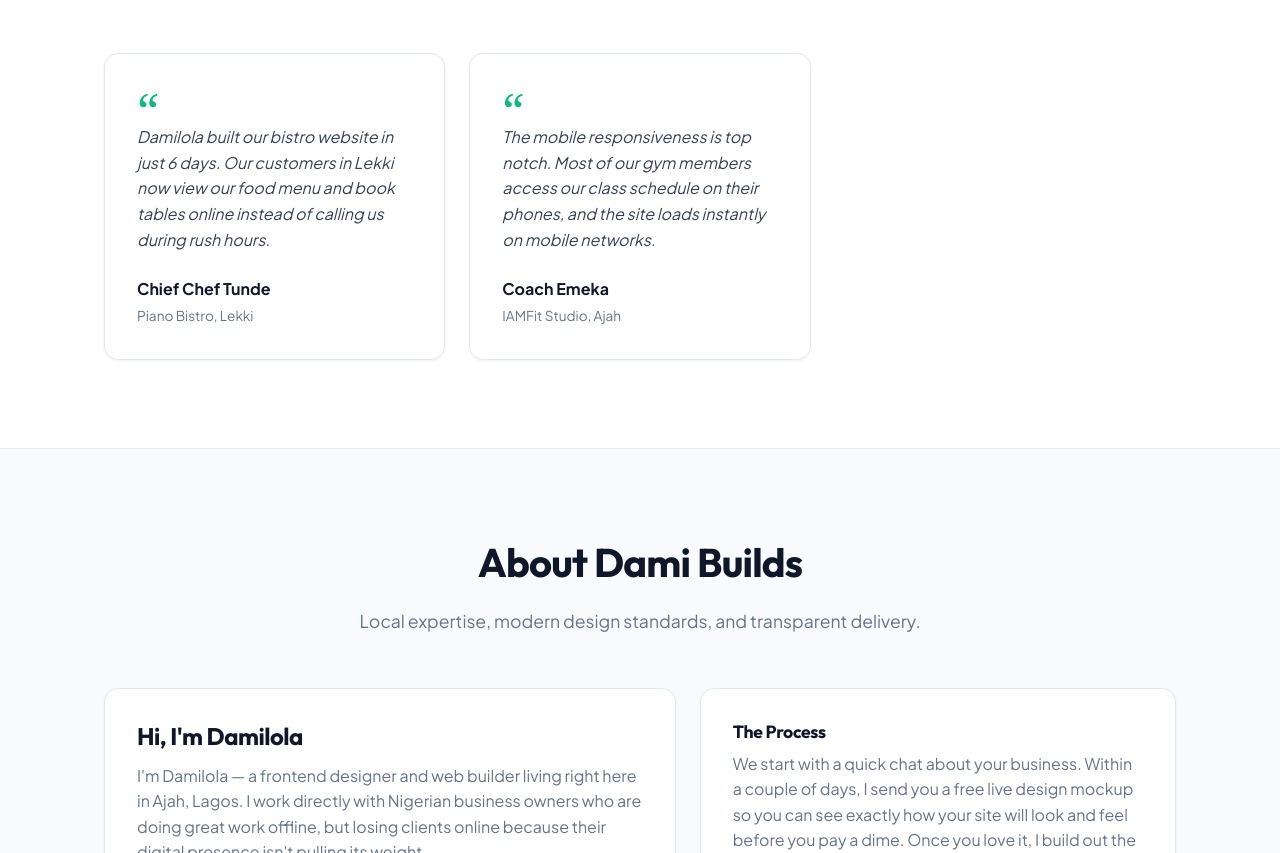
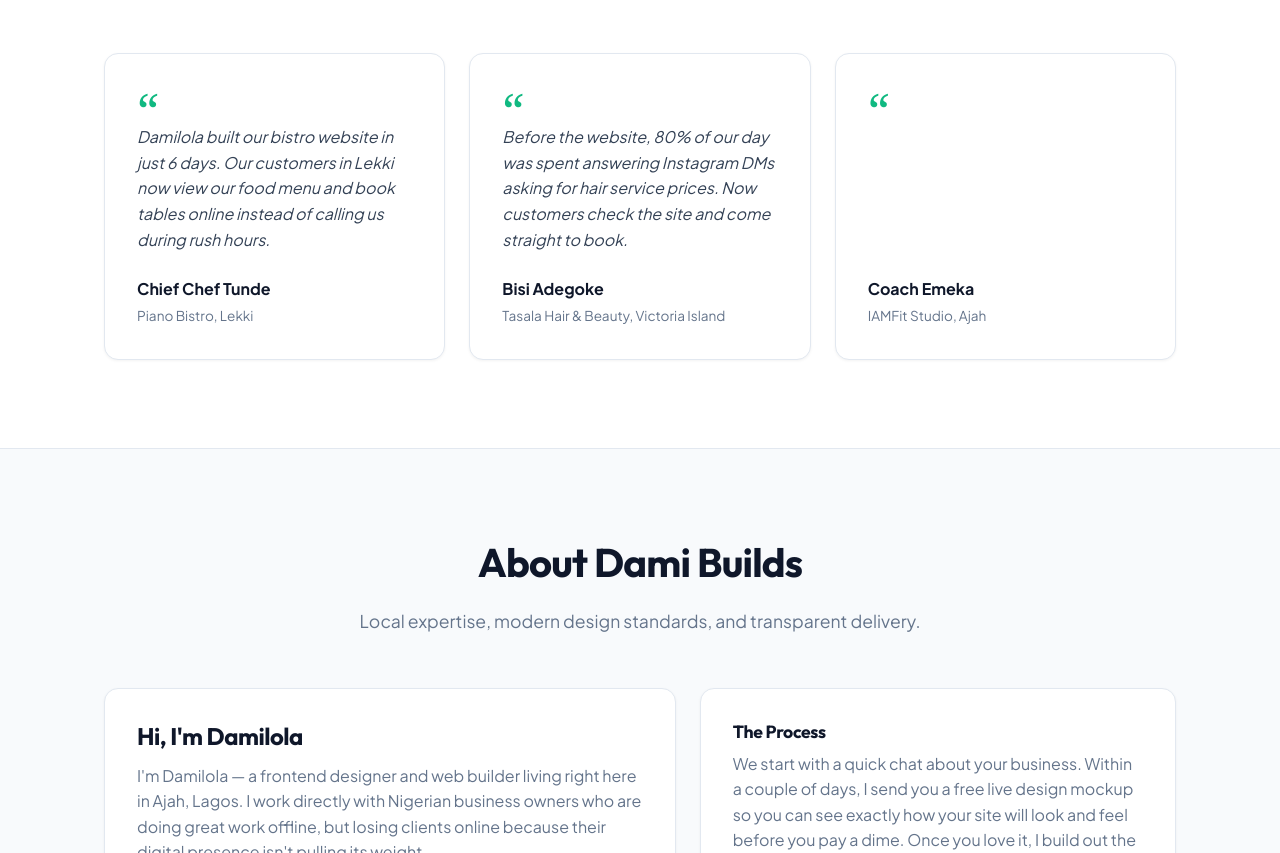
Before and after one commit to Starlight480/dami-builds, a React (Vite) app: page / in a window 1280 px wide. Shown: the part 3787-4640 px from the top of the page. Built offline with nearby package versions, Linux system fonts and the light colour scheme; no server answers.

Commit message:
Restore Tasala testimonial in source (keep dead case-card link removed)

```diff
--- a/src/sections/Testimonials.jsx
+++ b/src/sections/Testimonials.jsx
@@ -5,7 +5,11 @@ const quotes = [
     company: 'Piano Bistro, Lekki'
   },
   {
-    q: 'The mobile responsiveness is top notch. Most of our gym members access our class schedule on their phones, and the site loads instantly on mobile networks.',
+    q: 'Before the website, 80% of our day was spent answering Instagram DMs asking for hair service prices. Now customers check the site and come straight to book.',
+    name: 'Bisi Adegoke',
+    company: 'Tasala Hair & Beauty, Victoria Island'
+  },
+  {
     name: 'Coach Emeka',
     company: 'IAMFit Studio, Ajah'
   }
```
